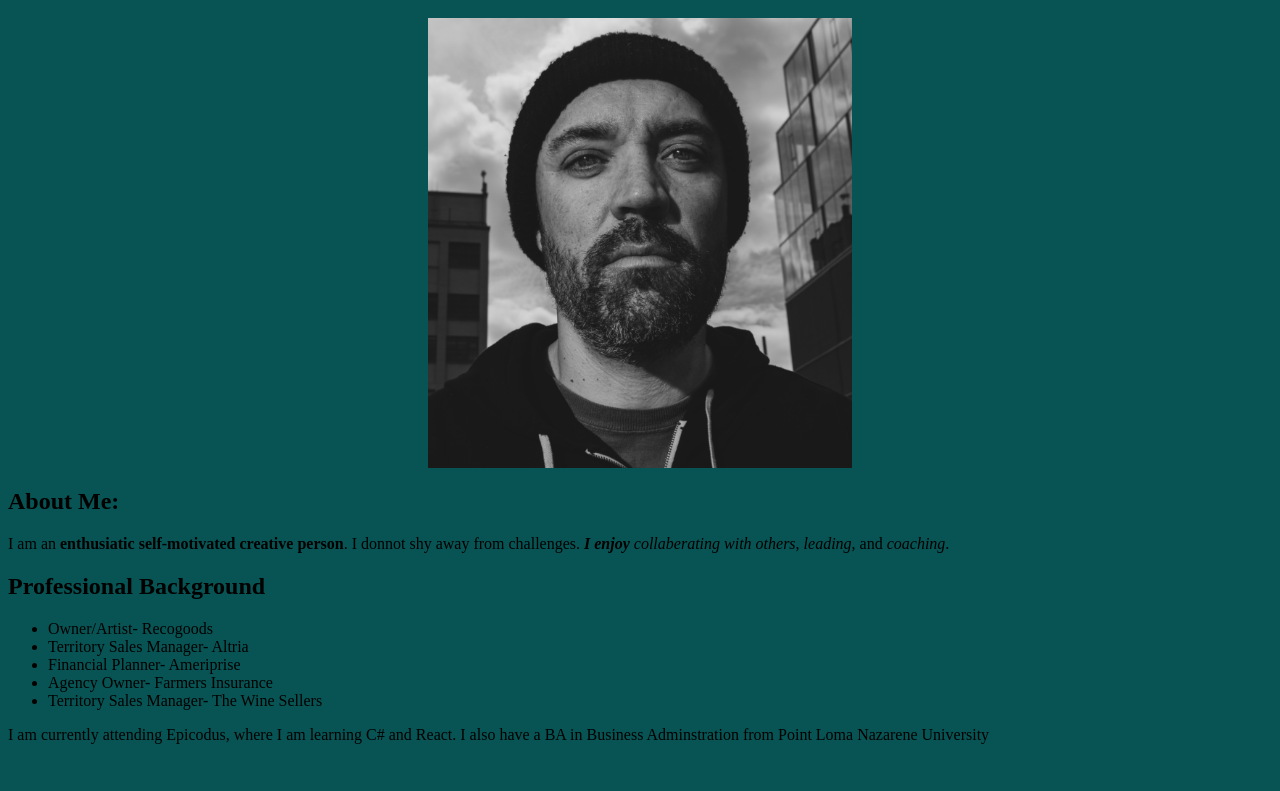
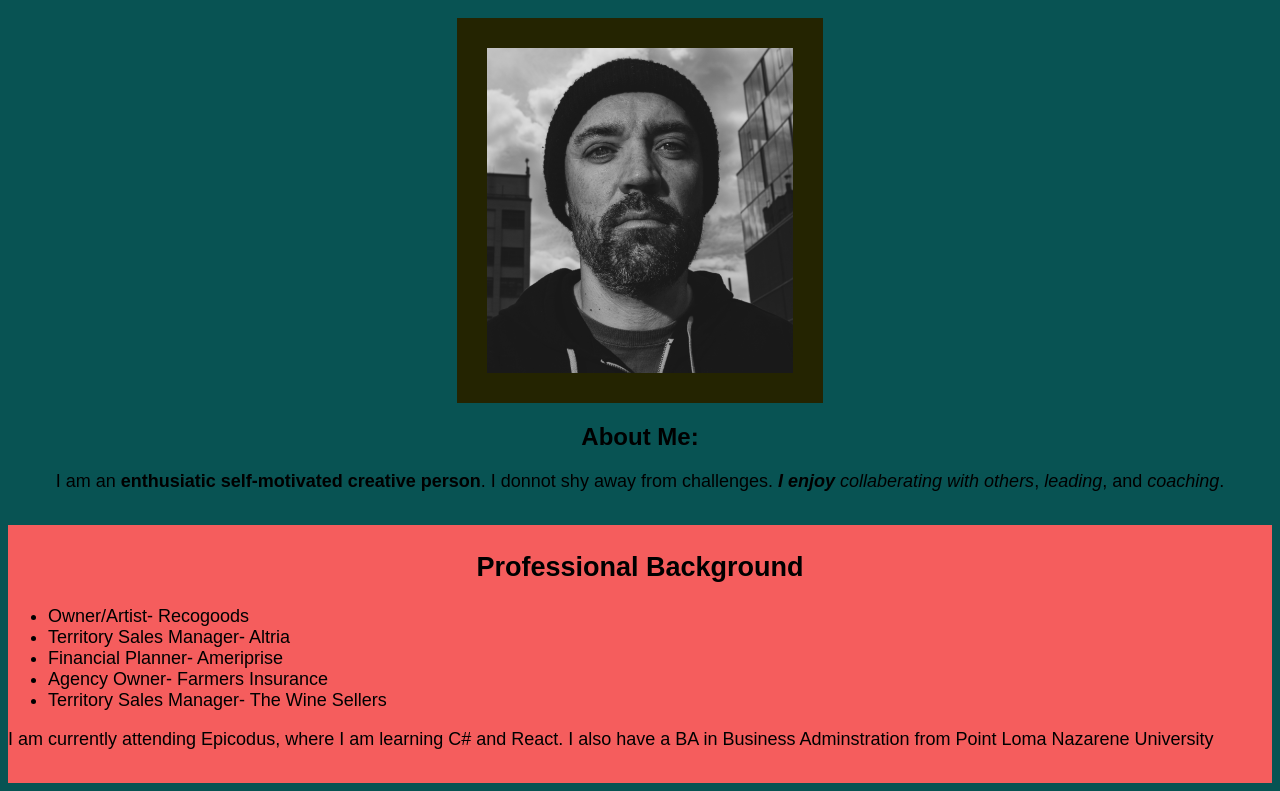
Before and after one commit to jando79/my-portfolio, a plain HTML site: page index.html in a window 1280 px wide. Shown: the part 107-898 px from the top of the page. Before the commit the page ends 867 px from the top, so only its background shows below. Drawn offline with Linux system fonts and the light colour scheme.

Commit message:
Add css to div class background and body style

```diff
--- a/css/styles.css
+++ b/css/styles.css
@@ -1,5 +1,6 @@
 body {
   background-color: rgb(8, 83, 83);
+  font-family: Arial, Helvetica, sans-serif;
 }
 
 h1 {
@@ -9,18 +10,31 @@ h1 {
 }
 
 img {
-  height: 450px;
-  length: 450px;
+  height: 325px;
+  length: 325px;
   display: block;
   margin-left: auto;
   margin-right: auto;
   border: 30px;
+  border-style: solid;
   border-color: rgb(36, 36, 1);
 }
 
+h2 {
+  font-size: 30;
+  text-align: center;
+}
 
-.p {
-  font-weight: 400px;
-  text-align: left;
-  float: left;
+
+.about {
+  font-size: large;
+  text-align: center;
+  padding-bottom: 15px;
 }
+
+.background {
+  background-color: rgb(245, 93, 93);
+  padding-top: 5px;
+  padding-bottom: 15px;
+  font-size: large;
+}
--- a/index.html
+++ b/index.html
@@ -6,11 +6,11 @@
 </head>
 
 <body>
-  <h1>David Jandron</h1>
-  <img src="portfolio-pic.png" alt="portrait">
-  <h2>About Me:</h2>
-  <p class="about">I am an <strong>enthusiatic self-motivated creative person</strong>. I donnot shy away from challenges. <em><strong>I enjoy</strong></em> <em>collaberating with others</em>, <em>leading</em>, and <em>coaching</em>.</p>
-  </div>
+<h1>David Jandron</h1>
+<img src="portfolio-pic.png" alt="portrait">
+<h2>About Me:</h2>
+<p class="about">I am an <strong>enthusiatic self-motivated creative person</strong>. I donnot shy away from challenges. <em><strong>I enjoy</strong></em> <em>collaberating with others</em>, <em>leading</em>, and <em>coaching</em>.</p>
+
 
   <div class="background">
     <h2><span class="highlight">Professional Background</span></h2>
@@ -21,9 +21,7 @@
       <li>Agency Owner- Farmers Insurance</li>
       <li>Territory Sales Manager- The Wine Sellers</li>
     </ul>
+    <p>I am currently attending Epicodus, where I am learning C# and React. I also have a BA in Business Adminstration from Point Loma Nazarene University</p>
   </div>
-  <p>I am currently attending Epicodus, where I am learning C# and React. I also have a BA in Business Adminstration from Point Loma Nazarene University</p>
-
-
 </body>
 </html>
```
